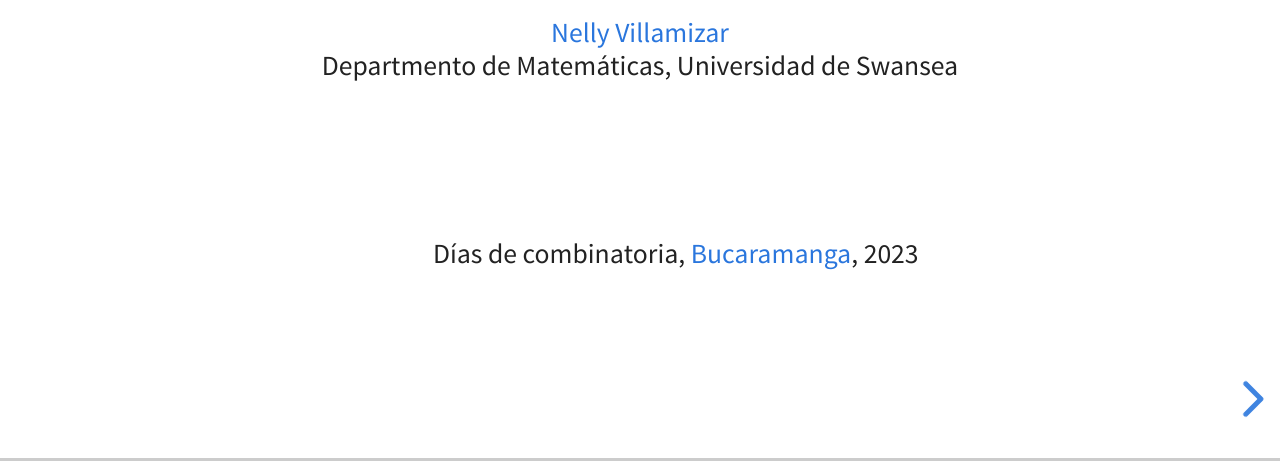
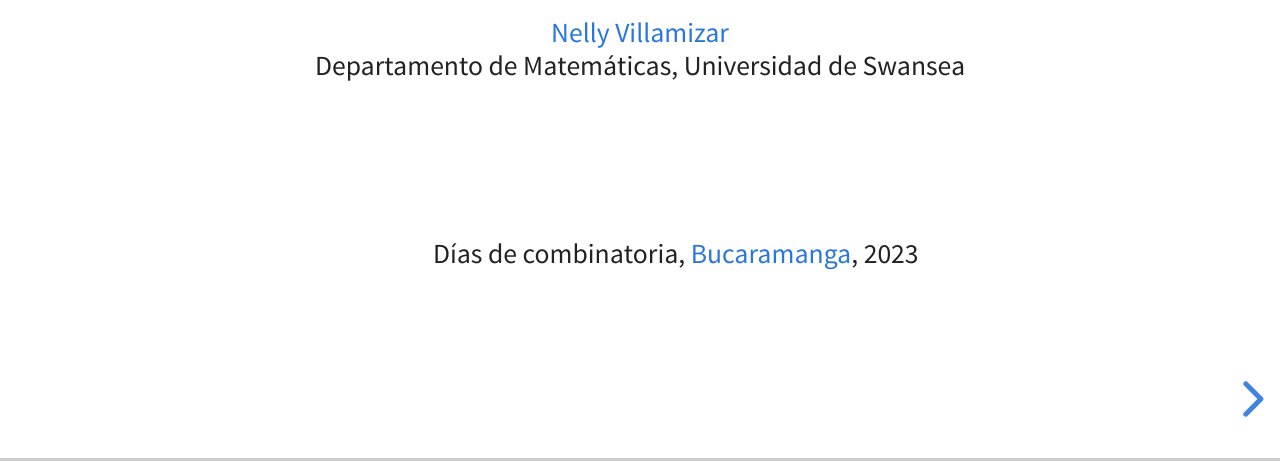
Before and after one commit to nvillami/talks, a website: page Slides/templates/dias.html in a window 1280 px wide. Shown: the part 339-800 px from the top of the page. Drawn offline with nearby package versions, Linux system fonts and the light colour scheme; some packages are replaced by stand-ins of ours.

Commit message:
Update dias.html

```diff
--- a/Slides/templates/dias.html
+++ b/Slides/templates/dias.html
@@ -19,7 +19,7 @@
 			<div class="slides">
 <section>
 				<h3>Funciones de polinomios sobre complejos simpliciales</h3>
-				<small><a href="https://sites.google.com/site/nvillami/">Nelly Villamizar</a><br>Departmento de Matemáticas, Universidad de Swansea
+				<small><a href="https://sites.google.com/site/nvillami/">Nelly Villamizar</a><br>Departamento de Matemáticas, Universidad de Swansea
 
 <p></p><br><br><br><br>	<ul>
 	Días de combinatoria, <a href="https://sites.google.com/view/dias2023">Bucaramanga</a>, 2023</ul></small>
```
